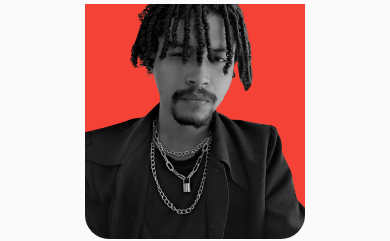
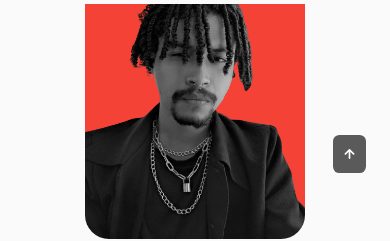
Before and after one commit to rafaelx0liveira/portfolio, a React (Vite) app: page / in a window 390 px wide. Shown: the part 840-1081 px from the top of the page. Built offline with nearby package versions, Linux system fonts and the light colour scheme.

Commit message:
feat: scrollUp atom

```diff
--- a/src/assets/styles/_style.css
+++ b/src/assets/styles/_style.css
@@ -13,3 +13,5 @@
 @import "../../components/organisms/testimonals/_testimonials.css";
 @import "../../components/organisms/contact/_contact.css";
 @import "../../components//organisms/footer/_footer.css";
+
+@import "../../components/atoms/scroll_up/_scrollUp.css";
--- /dev/null
+++ b/src/components/atoms/scroll_up/ScrollUp.tsx
@@ -0,0 +1,30 @@
+
+const ScrollUp = () => {
+
+    window.addEventListener("scroll", function() {
+        const scrollUp = document.querySelector(".scrollup");
+
+        if (window.scrollY >= 560) {
+            scrollUp?.classList.add("show-scroll");
+        } else {
+            scrollUp?.classList.remove("show-scroll");
+        }
+    });
+
+    const scrollToTop = () =>{
+        window.scrollTo({
+            top: 0,
+            behavior: "smooth"
+        })
+    }
+
+    return (
+        <a
+            className="scrollup"
+            onClick={scrollToTop}>
+            <i className="uil uil-arrow-up scrollup-icon"></i>
+        </a>
+    )
+}
+
+export default ScrollUp
--- /dev/null
+++ b/src/components/atoms/scroll_up/_scrollUp.css
@@ -0,0 +1,59 @@
+/****************************
+        SCROLL UP
+****************************/
+
+.scrollup{
+    position: fixed;
+    right: 2.5rem;
+    bottom: -20%;
+    background-color: var(--title-color);
+    opacity: 0.8;
+    padding: 0.3rem 0.5rem;
+    border-radius: 0.4rem;
+    z-index: var(--z-tooltip);
+    transition: .4s;
+}
+
+.scrollup-icon{
+    font-size: 1.5rem;
+    color: var(--container-color);
+}
+
+.scrollup:hover{
+    background-color: var(--title-color-dark);
+}
+
+/* Schow Scroll */
+
+.show-scroll{
+    bottom: 3rem;
+}
+
+/* BREAKPOINTS */
+
+/* For large devices */
+@media screen and (max-width: 992px) {
+    .scrollup{
+        right: 1.5rem;
+        padding: 0.25rem 0.4rem;
+    }
+
+    .scrollup-icon{
+        font-size: 1.25rem;
+    }
+}
+
+/* For medium devices */
+@media screen and (max-width: 768px) {
+    .show-scroll{
+        bottom: 4rem;
+    }
+}
+
+
+/* For small devices */
+@media screen and (max-width: 350px) {
+    .scrollup{
+        right: 1rem;
+    }
+}
--- a/src/main.tsx
+++ b/src/main.tsx
@@ -13,6 +13,8 @@
 import Contact from './components/organisms/contact/Contact'
 import Footer from './components/organisms/footer/Footer'
 
+import ScrollUp from './components/atoms/scroll_up/ScrollUp'
+
 createRoot(document.getElementById('root')!).render(
   <StrictMode>
     <Header />
@@ -25,8 +27,10 @@
       <Qualification />
       <Testimonials />
       <Contact />
-      <Footer />
     </main>
+
+    <Footer />
+    <ScrollUp />
 
   </StrictMode>,
 )
```
